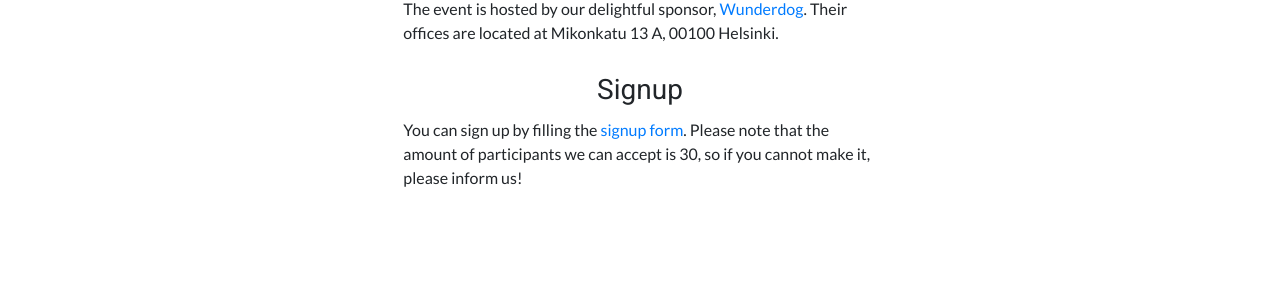
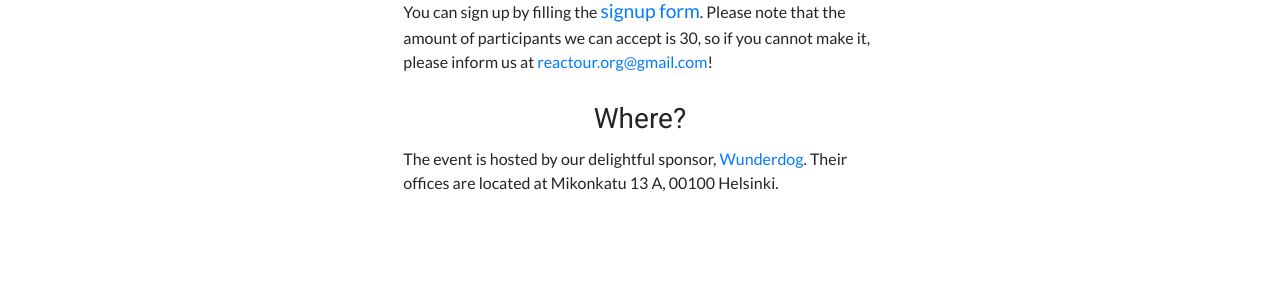
Before and after one commit to reactour/website, a Gatsby site: page / in a window 1280 px wide. Shown: the part 740-1031 px from the top of the page. Built offline with nearby package versions, Linux system fonts and the light colour scheme; Gatsby itself is replaced by a stand-in of ours.

Commit message:
make signup form more visible and add email for cancellations

```diff
--- a/src/pages/index.js
+++ b/src/pages/index.js
@@ -23,8 +23,9 @@ const Where = () => (
 
 const Signup = () => (
   <span>
-    You can sign up by filling the <a href="https://docs.google.com/forms/d/e/1FAIpQLSdW397wR7X7bOmTYhntr2chmaRZ-BcOm3HrgovGbVIWN1dkcg/viewform?usp=sf_link">signup form</a>.
-    Please note that the amount of participants we can accept is 30, so if you cannot make it, please inform us!
+    You can sign up by filling the <a id="signup-link" href="https://docs.google.com/forms/d/e/1FAIpQLSdW397wR7X7bOmTYhntr2chmaRZ-BcOm3HrgovGbVIWN1dkcg/viewform?usp=sf_link">signup form</a>.
+    Please note that the amount of participants we can accept is 30, so if you cannot make it,
+    please inform us at <a href="mailto:someone@yoursite.com">reactour.org@gmail.com</a>!
   </span>
 )
 
@@ -35,11 +36,11 @@ const IndexPage = () => {
         <div className="col-12 col-md-5">
           <Card header="What?" text={purpose} classes="frontpage-cards col-12"/>
           <Card header="When?" text={when} classes="frontpage-cards col-12"/>
+          <Card header="Signup" classes="frontpage-cards col-12">
+            <Signup />
+          </Card>
           <Card header="Where?" classes="frontpage-cards col-12" >
             <Where />
-          </Card>
-          <Card header="Signup" classes="frontpage-cards col-12">
-            <Signup />
           </Card>
         </div>
       </div>
--- a/src/style/frontpage.scss
+++ b/src/style/frontpage.scss
@@ -15,3 +15,7 @@
     margin: 0;
   }
 }
+
+#signup-link {
+  font-size: 1.2em;
+}
```
